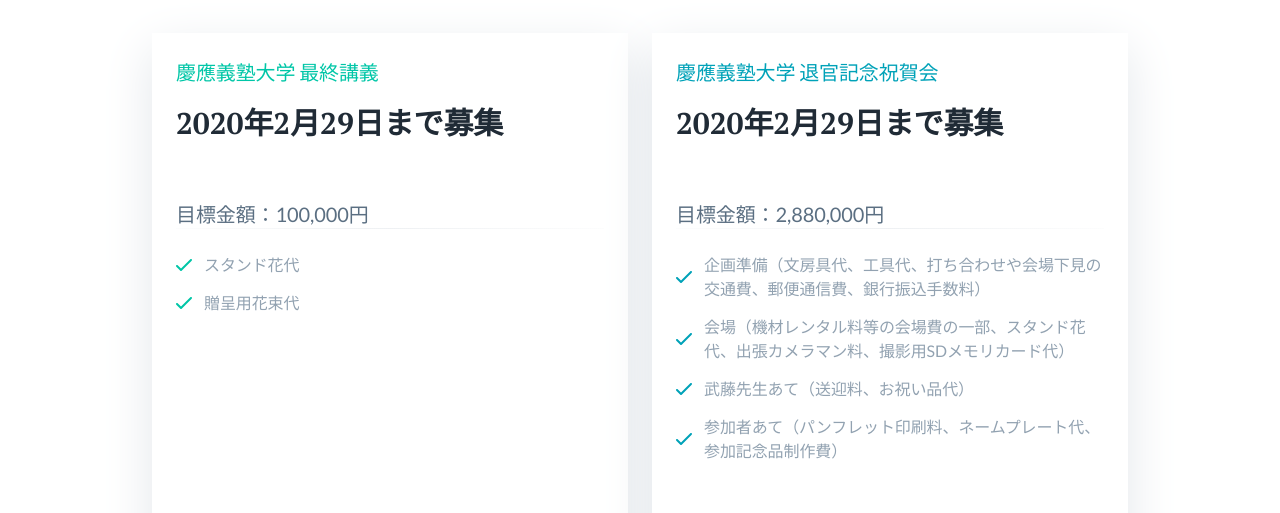
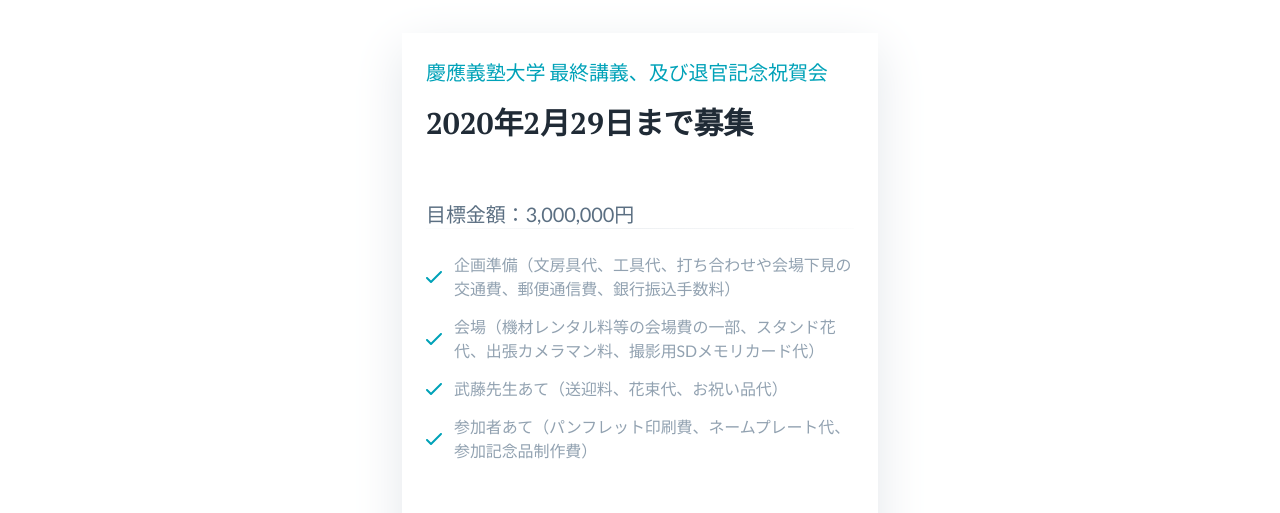
Before and after one commit to takefujilab/web, a plain HTML site: page index.html in a window 1280 px wide. Shown: the part 2780-3293 px from the top of the page. Drawn offline with nearby package versions, Linux system fonts and the light colour scheme.

Commit message:
Add files via upload

```diff
--- a/index.html
+++ b/index.html
@@ -279,6 +279,7 @@
                         　余剰金が発生した場合は、研究室の保守や備品購入に充てさせていただく場合がございます。
                         </p>
                         <div class="pricing-tables-wrap">
+                        <!---
                             <div class="pricing-table is-revealing">
                                 <div class="pricing-table-inner">
                                     <div class="pricing-table-main">
@@ -311,13 +312,14 @@
                                     </div>
                                 </div>
                             </div>
+                            --->
                             <div class="pricing-table is-revealing">
                                 <div class="pricing-table-inner">
                                     <div class="pricing-table-main">
                                         <div class="pricing-table-header">
-                                            <div class="pricing-table-title mt-12 mb-16 text-primary">慶應義塾大学 退官記念祝賀会</div>
+                                            <div class="pricing-table-title mt-12 mb-16 text-primary">慶應義塾大学 最終講義、及び退官記念祝賀会</div>
                                             <div class="pricing-table-price mb-24 pb-32"><span class="pricing-table-price-amount h3">2020年2月29日まで募集</span></div>
-                                            <p>目標金額：2,880,000円</p>
+                                            <p>目標金額：3,000,000円</p>
                                         </div>
                                         <ul class="pricing-table-features list-reset text-xs mb-56">
                                             <li>
@@ -342,7 +344,7 @@
                                                         <path d="M14.3.3L5 9.6 1.7 6.3c-.4-.4-1-.4-1.4 0-.4.4-.4 1 0 1.4l4 4c.2.2.4.3.7.3.3 0 .5-.1.7-.3l10-10c.4-.4.4-1 0-1.4-.4-.4-1-.4-1.4 0z" fill="#00A2B8" fill-rule="nonzero"/>
                                                     </svg>
                                                 </span>
-                                                <span>武藤先生あて（送迎料、お祝い品代）</span>
+                                                <span>武藤先生あて（送迎料、花束代、お祝い品代）</span>
                                             </li>
                                             <li>
                                                 <span class="list-icon">
@@ -350,7 +352,7 @@
                                                         <path d="M14.3.3L5 9.6 1.7 6.3c-.4-.4-1-.4-1.4 0-.4.4-.4 1 0 1.4l4 4c.2.2.4.3.7.3.3 0 .5-.1.7-.3l10-10c.4-.4.4-1 0-1.4-.4-.4-1-.4-1.4 0z" fill="#00A2B8" fill-rule="nonzero"/>
                                                     </svg>
                                                 </span>
-                                                <span>参加者あて（パンフレット印刷料、ネームプレート代、参加記念品制作費）</span>
+                                                <span>参加者あて（パンフレット印刷費、ネームプレート代、参加記念品制作費）</span>
                                             </li>
                                         </ul>
                                     </div>
```
